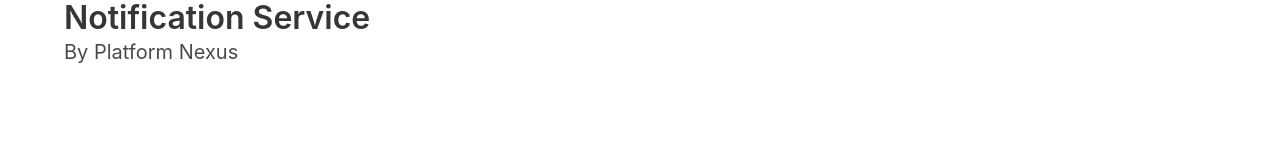
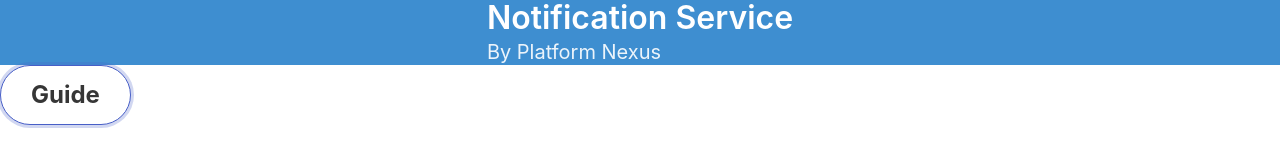
Before and after one commit to felixchiu/felixchiu.github.io, a plain HTML site: page platform-nexus/notification_service.html in a window 1280 px wide. Drawn offline with nearby package versions, Linux system fonts and the light colour scheme.

Commit message:
Update notification_service.html

```diff
--- a/platform-nexus/notification_service.html
+++ b/platform-nexus/notification_service.html
@@ -1,5 +1,7 @@
 <link rel="stylesheet" href="https://cdnjs.cloudflare.com/ajax/libs/bulma/0.6.2/css/bulma.min.css">
 
+
+<section class="hero is-info is-medium">
 <div class="container">
       <h1 class="title">
         Notification Service
@@ -8,3 +10,6 @@
         By Platform Nexus
       </h2>
 </div>
+</section>
+
+<button class="button is-large is-rounded is-focused has-text-weight-bold">Guide</button>
```
